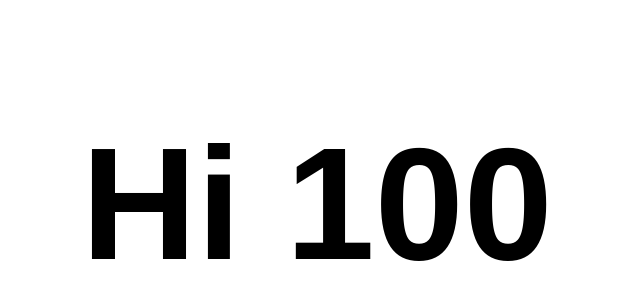
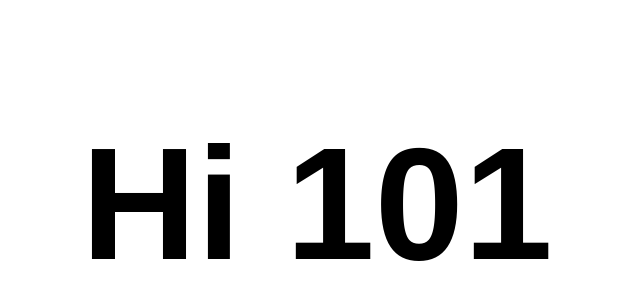
Before and after one commit to jjanetka/repo100, a website: page public/index.html in a window 1280 px wide. Shown: the part 196-496 px from the top of the page, without its empty margins (323-963 px from the left). Drawn offline with Linux system fonts and the light colour scheme.

Commit message:
Update title and heading from 'Hi 100' to 'Hi 101'

```diff
--- a/public/index.html
+++ b/public/index.html
@@ -3,7 +3,7 @@
 <head>
   <meta charset="UTF-8">
   <meta name="viewport" content="width=device-width, initial-scale=1.0">
-  <title>Hi 100</title>
+  <title>Hi 101</title>
   <style>
     body {
       display: flex;
@@ -19,6 +19,6 @@
   </style>
 </head>
 <body>
-  <h1>Hi 100</h1>
+  <h1>Hi 101</h1>
 </body>
 </html>
```
